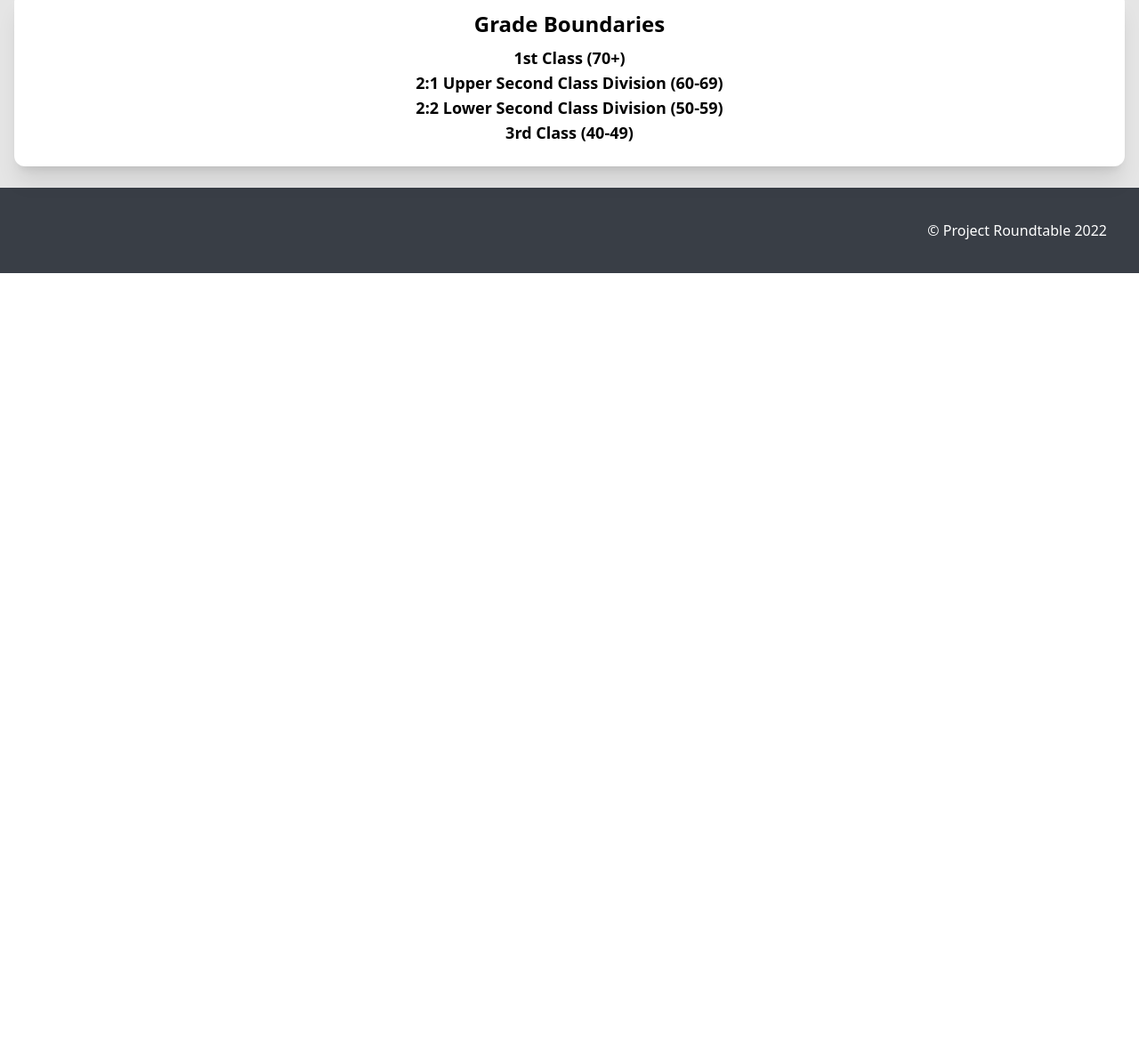
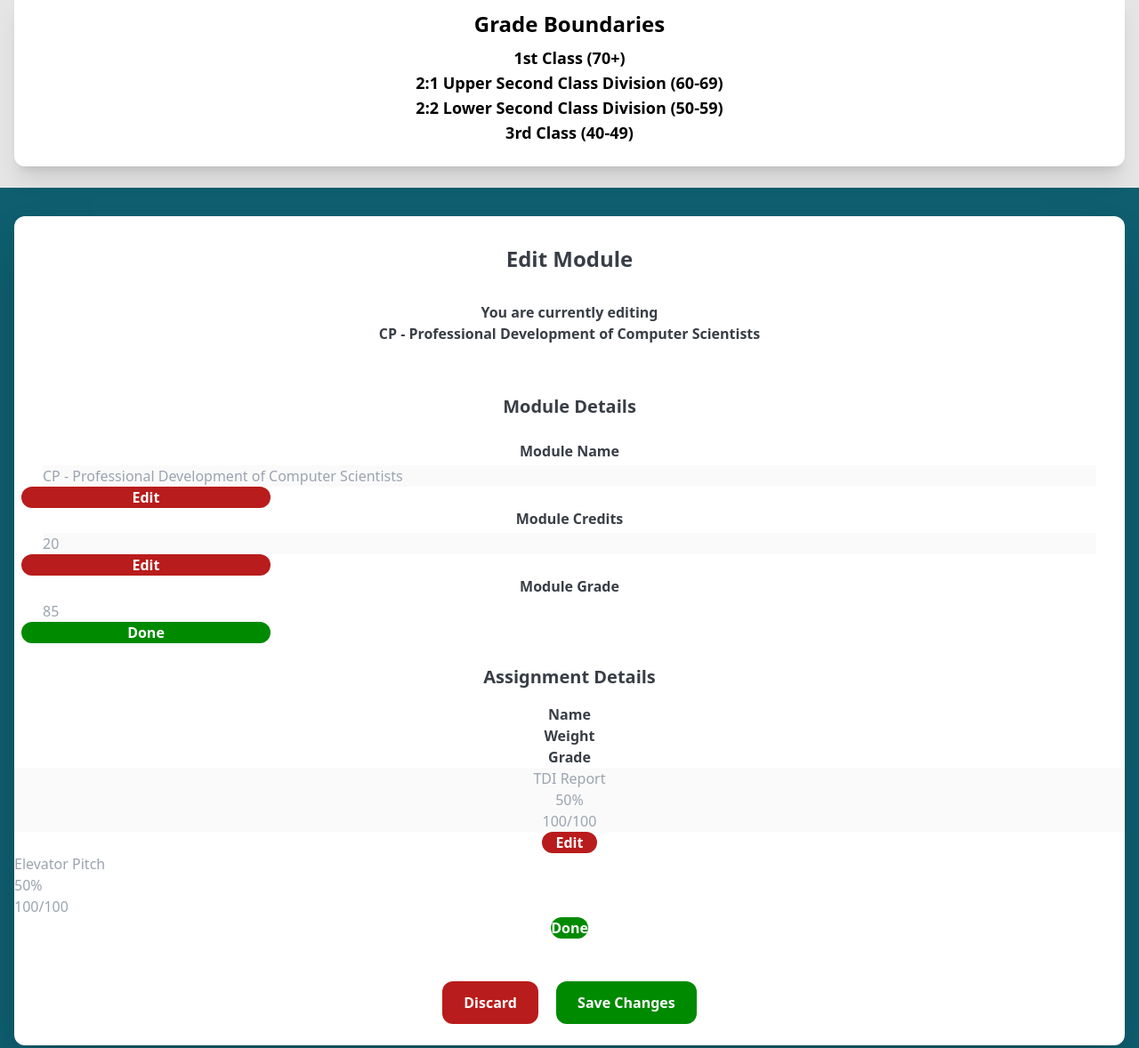
Before and after one commit to LJSkinner/Uni-Stirling-Grade-Calculator-Website, a website: page src/honours-calculator.html in a window 1280 px wide. Shown: the part 2549-3727 px from the top of the page at 89% size. Before the commit the page ends 2856 px from the top, so only its background shows below. Drawn offline with nearby package versions, Linux system fonts and the light colour scheme.

Commit message:
feat(undergrad): add sample edit module modal

```diff
--- a/src/css/tailwind.css
+++ b/src/css/tailwind.css
@@ -1,3 +1,14 @@
 @tailwind base;
 @tailwind components;
 @tailwind utilities;
+
+@layer components {
+
+    .edit-module-input {
+        @apply rounded-md border border-gray-300 focus:border-gray-700 p-1 shadow-sm text-center text-sm sm:text-lg;
+    }
+
+    .edit-module-input-disabled {
+        @apply cursor-not-allowed placeholder:text-gray-700;
+    }
+}
--- a/src/honours-calculator.html
+++ b/src/honours-calculator.html
@@ -184,6 +184,88 @@
 
             </div>
         </section>
+
+        <!--Edit module sample modal, this has no functionality and is not a final design-->
+        <div class="w-full h-full bg-white" id="editModule">
+            <div class="w-full h-full text-gray-700 sm:p-16 bg-cyan-800 py-8 px-4">
+
+                <div class="bg-white rounded-xl shadow-2xl xl:w-1/2 mx-auto">
+
+                    <div class="px-10 pt-8 pb-2">
+                        <h2 class="text-2xl sm:text-3xl font-bold text-left">Edit Module</h2>
+                        <div class="block bg-red-100 p-4 my-4 lg:text-lg text-red-700 font-semibold border-l-8 border-red-700">You are currently editing
+                            <p class="font-bold inline">CP - Professional Development of Computer Scientists</p>
+                        </div>
+                    </div>
+
+                    <h3 class="text-xl sm:text-2xl font-bold p-4">Module Details</h3>
+                    <div class="p-2 text-left grid grid-cols-5 sm:w-4/5 mx-auto text-base sm:text-lg">
+                            <div class="col-span-4">
+                                <div class="px-6">
+                                    <label for="module-name" class="block text-gray-700 font-bold">Module Name</label>
+                                    <input id="module-name" type="text" class="w-full outline-none p-1 mt-1 edit-module-input-disabled placeholder:text-sm sm:placeholder:text-lg" placeholder="CP - Professional Development of Computer Scientists" disabled>
+                                </div>
+                            </div>
+                            <button class="my-7 sm:my-8 bg-red-700 hover:brightness-110 text-white text-sm sm:text-base rounded-2xl font-bold px-2 sm:px-6 py-1 sm:py-1.5">Edit</button>
+
+                            <div class="col-span-4">
+                                <div class="px-6">
+                                    <label for="module-credits" class="block text-gray-700 font-bold">Module Credits</label>
+                                    <input id="module-credits" type="text" class="w-full outline-none p-1 mt-1 edit-module-input-disabled" placeholder="20" disabled>
+                                </div>
+                            </div>
+                            <button class="my-7 sm:my-8 bg-red-700 hover:brightness-110 text-white text-sm sm:text-base rounded-2xl font-bold px-2 sm:px-6 py-1 sm:py-1.5">Edit</button>
+
+                            <div class="col-span-4">
+                                <div class="px-6">
+                                    <label for="module-grade" class="block text-gray-700 font-bold">Module Grade</label>
+                                    <input id="module-grade" type="text" class="w-full outline-none p-1 mt-1 edit-module-input" placeholder="85">
+                                </div>
+                            </div>
+                            <button class="my-7 sm:my-8 bg-lime-700 hover:brightness-110 text-white text-sm sm:text-base rounded-2xl font-bold px-2 sm:px-5 py-1 sm:py-1.5">Done</button>
+                    </div>
+
+                    <h3 class="text-xl sm:text-2xl font-bold p-4 pb-8">Assignment Details</h3>
+
+                    <div class="px-2 sm:px-8 grid grid-cols-5 gap-2 sm:gap-4 pb-6 sm:pb-12 text-sm sm:text-lg">
+
+                        <span class="col-span-2 font-bold">Name</span>
+                        <span class="col-span-1 font-bold">Weight</span>
+                        <span class="col-span-1 font-bold">Grade</span>
+
+                            <input class="col-span-2 outline-none text-center edit-module-input-disabled" placeholder="TDI Report" disabled>
+
+                            <input class="col-span-1 outline-none text-center edit-module-input-disabled" placeholder="50%" disabled>
+
+                            <input class="col-span-1 outline-none text-center edit-module-input-disabled" placeholder="100/100" disabled>
+
+                            <div class="col-span-1">
+                                <button class="bg-red-700 hover:brightness-110 text-white text-sm sm:text-lg font-bold rounded-2xl px-4 sm:px-6 py-1">Edit</button>
+                                <button class="hidden bg-lime-700 hover:brightness-110 text-white text-sm sm:text-lg font-bold rounded-2xl px-5 py-1">Done</button>
+                            </div>
+
+
+                            <input class="col-span-2 outline-none edit-module-input" placeholder="Elevator Pitch">
+
+                            <input class="col-span-1 outline-none edit-module-input" placeholder="50%">
+
+                            <input class="col-span-1 outline-none edit-module-input" placeholder="100/100">
+
+                            <div class="col-span-1">
+                                <button class="hidden bg-red-700 hover:brightness-110 text-white text-sm sm:text-lg font-bold rounded-2xl px-4 sm:px-6 py-1">Edit</button>
+                                <button class="bg-lime-700 hover:brightness-110 text-white text-sm sm:text-lg font-bold rounded-2xl px-3 sm:px-5 py-1">Done</button>
+                            </div>
+                    </div>
+
+                    <div class="bg-gray-50 p-6 rounded-b-xl">
+                        <button class="inline-flex rounded-xl bg-red-700 hover:brightness-110 text-white p-3 px-6 font-bold">Discard</button>
+                        <button class="inline-flex ml-4 rounded-xl bg-lime-700 hover:brightness-110 p-3 px-6 text-white font-bold">Save Changes</button>
+                    </div>
+
+
+                </div>
+            </div>
+        </div>
       </main>
 
     <footer class="bg-gray-700 py-9">
```
